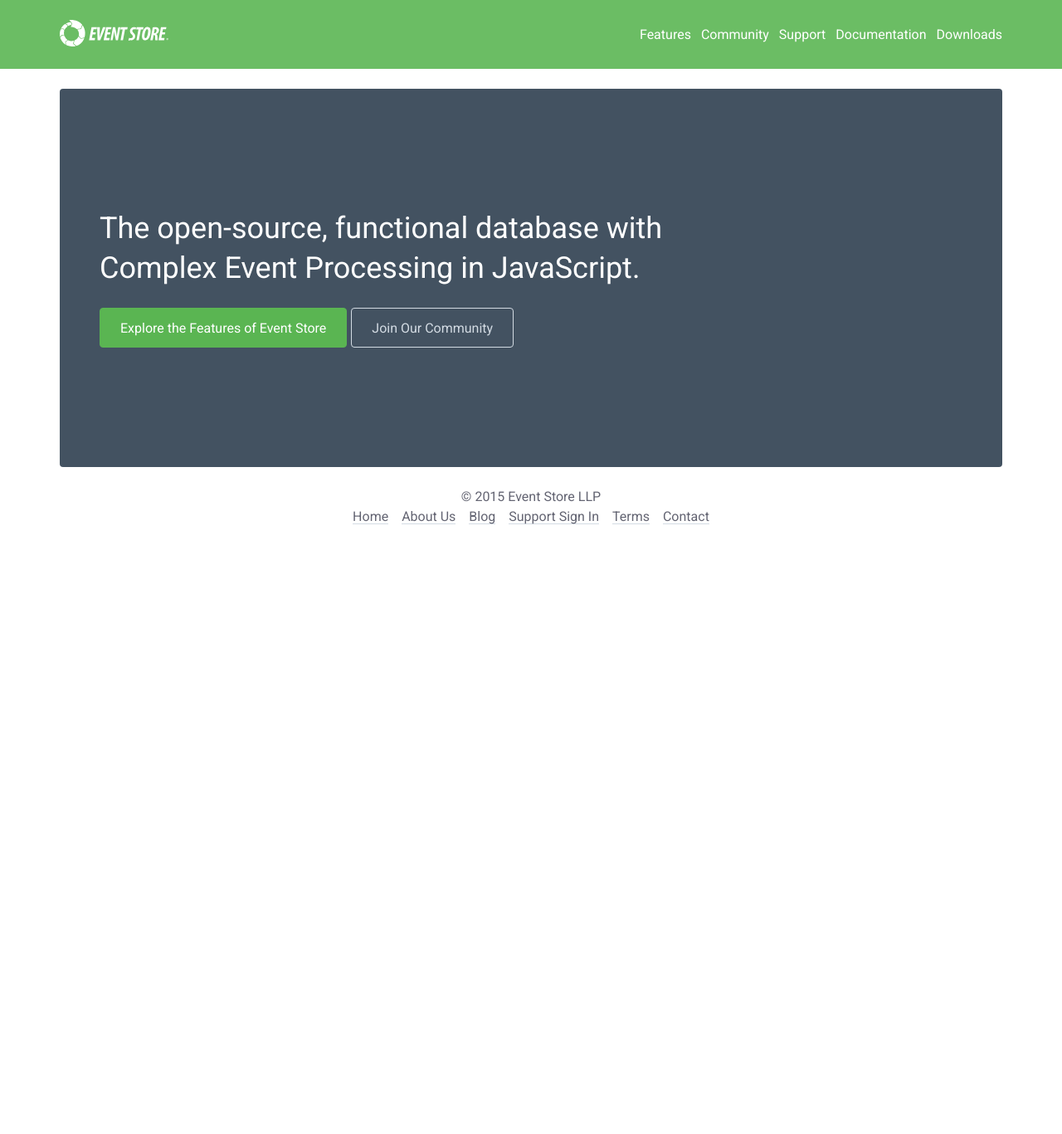
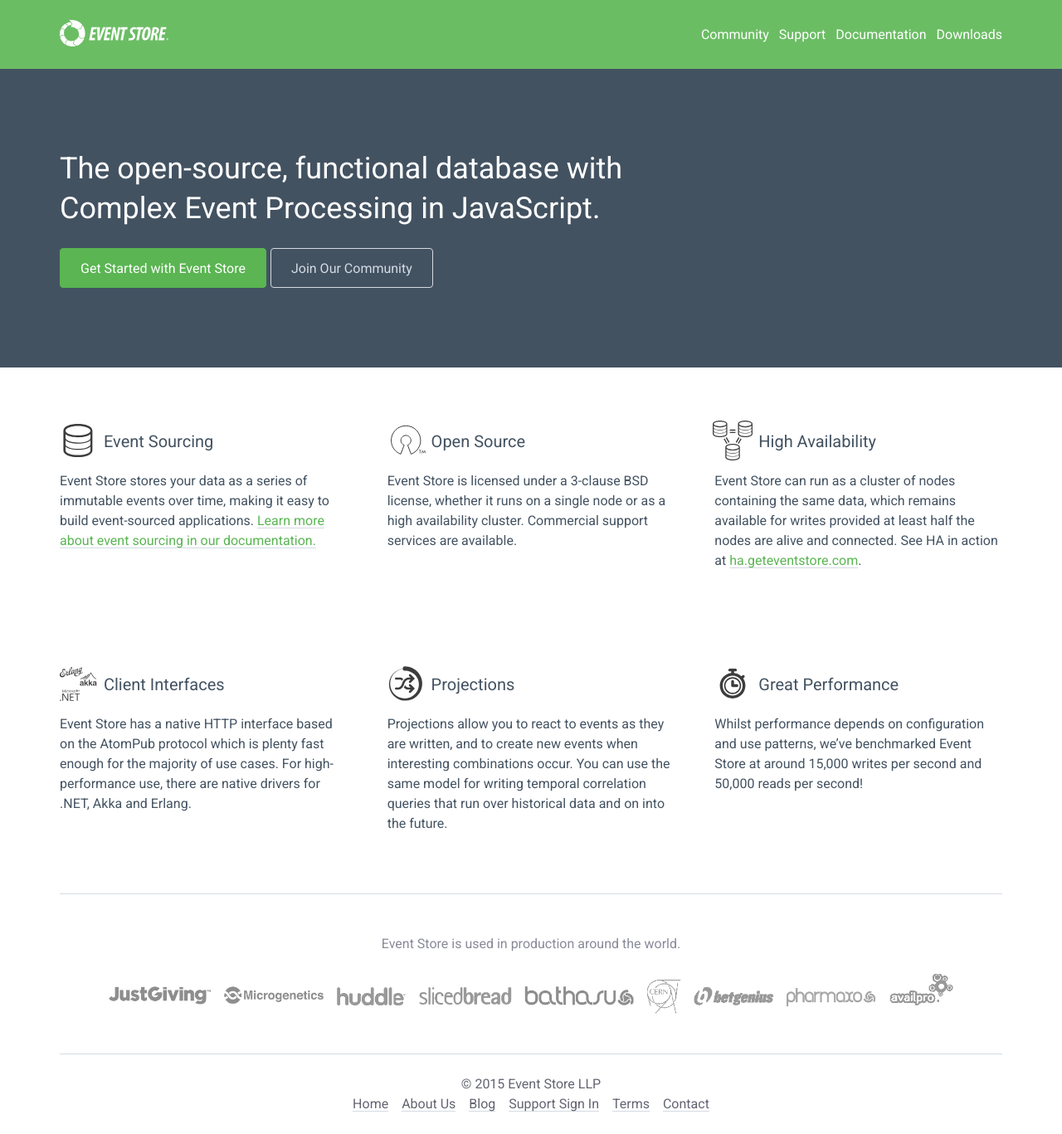
Before and after one commit to sandboxorg/geteventstore.com, a Jekyll site: the page built from index.html, in a window 1280 px wide. Shown: the whole page at 83% size. Built offline with Jekyll 4.4.1, drawn with Linux system fonts in a browser that asks for light colours; nearby versions of some CDN libraries; Markdown is read by kramdown in place of the engine named in the settings; before the commit the page ends 900 px from its top, so only the background shows below that.

Commit message:
Moved features to homepage

```diff
--- a/_includes/header.html
+++ b/_includes/header.html
@@ -2,7 +2,7 @@
 <html lang="en">
 <head>
     <meta charset="utf-8">
-    {% if page.title == "Community" or page.title == "Support" %}<meta name="viewport" content="width=device-width, initial-scale=1">{% else %}<meta name="viewport" content="width=1024">{% endif %}
+    {% if page.title == "Community" or page.title == "Support" or page.title == "Homepage" %}<meta name="viewport" content="width=device-width, initial-scale=1">{% else %}<meta name="viewport" content="width=1024">{% endif %}
     <meta name="description" content="{% if page.description == null %}{{ site.description }}{% else %}{{ page.description }}{% endif %}">
     <link rel="dns-prefetch" href="//fonts.googleapis.com">
     <link rel="dns-prefetch" href="//code.jquery.com">
@@ -22,7 +22,6 @@
                 </a>
             </h1>
             <ul class="site-navigation">
-                <li class="site-navigation__item"><a href="/features/">Features</a></li>
                 <li class="site-navigation__item"><a href="/community/">Community</a></li>
                 <li class="site-navigation__item"><a href="/support/">Support</a></li>
                 <li class="site-navigation__item"><a href="http://docs.geteventstore.com">Documentation</a></li>
--- a/_sass/_page.scss
+++ b/_sass/_page.scss
@@ -46,18 +46,20 @@
 }
 
 .page-header--homepage {
-	@include shadowbox($grey-dark, $white);
+    margin-top: -1.5rem;
 	margin-bottom: 1.5rem;
-	padding: 9rem 1.5rem 7.5rem;
+	padding: 6rem 0 4.5rem;
 	text-align: left;
     background-color: $grey-dark;
-	background-image: url('../images/ouro.svg');
+	background-image: url('../images/ouro.svg'),
+        linear-gradient(135deg, $grey-dark 0%, $black 100%);
 	background-position: right bottom;
 	background-repeat: no-repeat;
 	background-size: contain;
+    color: $white;
 	h1, p {
         max-width: 45rem;
-		margin: 0 0 1.5rem 1.5rem;
+		margin: 0 0 1.5rem 0;
 	}
 	.call-to-action {
 		text-align: left;
@@ -195,3 +197,54 @@
 	padding: 0 0 1.5rem;
 	font-weight: $font-heading-weight;
 }
+
+.feature-list {
+    margin: 0 -1.5rem 3rem;
+    padding: 0;
+    list-style: none;
+    &:after {
+        content: " ";
+        display: table;
+        clear: both;
+    }
+}
+
+.feature-list__item {
+    width: 100%;
+    padding: 0 1.5rem;
+    img {
+        position: relative;
+        top: 1rem;
+        left: -0.125rem;
+        height: 3rem;
+        opacity: 0.875;
+    }
+    @media (min-width: 800px) {
+        float: left;
+        width: 33.333%;
+    }
+}
+
+.users {
+    padding: 1.5rem 1.5rem 3rem;
+    border-top: 1px solid $white-off;
+    border-bottom: 1px solid $white-off;
+    p {
+        color: $grey-mid;
+        font-weight: $font-heading-weight;
+        text-align: center;
+    }
+}
+
+.users-image {
+    width: 100%;
+    height: 9rem;
+    background-size: contain;
+    background-image: url("../images/users-small.png");
+    background-repeat: no-repeat;
+    background-position: center center;
+    @media (min-width: 800px) {
+        height: 3rem;
+        background-image: url("../images/users.png");
+    }
+}
--- a/index.html
+++ b/index.html
@@ -3,13 +3,47 @@ title: "Homepage"
 ---
 
 {% include header.html %}
-    <div class="inner-container">
-		<div class="page-header page-header--homepage">
+	<div class="page-header page-header--homepage">
+        <div class="inner-container">
 			<h1>The open-source, functional database with Complex Event Processing in JavaScript.</h1>
 			<p class="call-to-action">
-				<a href="/features" class="btn btn--primary">Explore the Features of Event Store</a>
+				<a href="http://docs.geteventstore.com/introduction/" class="btn btn--primary">Get Started with Event Store</a>
 				<a href="/community" class="btn btn--secondary">Join Our Community</a>
 			</p>
 		</div>
     </div>
+    <div class="inner-container">
+        <ul class="feature-list">
+            <li class="feature-list__item">
+                <h2><img src="/images/eventstore.svg"> Event Sourcing</h2>
+                <p>Event Store stores your data as a series of immutable events over time, making it easy to build event-sourced applications. <a href="http://docs.geteventstore.com/introduction">Learn more about event sourcing in our documentation.</a></p>
+            </li>
+            <li class="feature-list__item">
+                <h2><img src="/images/opensource.svg"> Open Source</h2>
+                <p>Event Store is licensed under a 3-clause BSD license, whether it runs on a single node or as a high availability cluster. Commercial support services are available.</p>
+            </li>
+            <li class="feature-list__item">
+                <h2><img src="/images/ha.svg"> High Availability</h2>
+                <p>Event Store can run as a cluster of nodes containing the same data, which remains available for writes provided at least half the nodes are alive and connected. See HA in action at <a href="http://ha.geteventstore.com/showcase">ha.geteventstore.com</a>.</p>
+            </li>
+        </ul>
+        <ul class="feature-list">
+            <li class="feature-list__item">
+                <h2><img src="/images/clients.svg"> Client Interfaces</h2>
+                <p>Event Store has a native HTTP interface based on the AtomPub protocol which is plenty fast enough for the majority of use cases. For high-performance use, there are native drivers for .NET, Akka and Erlang.</p>
+            </li>
+            <li class="feature-list__item">
+                <h2><img src="/images/projections.svg"> Projections</h2>
+                <p>Projections allow you to react to events as they are written, and to create new events when interesting combinations occur. You can use the same model for writing temporal correlation queries that run over historical data and on into the future.</p>
+            </li>
+            <li class="feature-list__item">
+                <h2><img src="/images/performance.svg"> Great Performance</h2>
+                <p>Whilst performance depends on configuration and use patterns, we’ve benchmarked Event Store at around 15,000 writes per second and 50,000 reads per second!</p>
+            </li>
+        </ul>
+        <div class="users">
+            <p>Event Store is used in production around the world.</p>
+            <div class="users-image"></div>
+        </div>
+    </div>
 {% include footer.html %}
```
Also changed, not shown: images/users-small.png (added), images/users.png (added), 1 other file.
